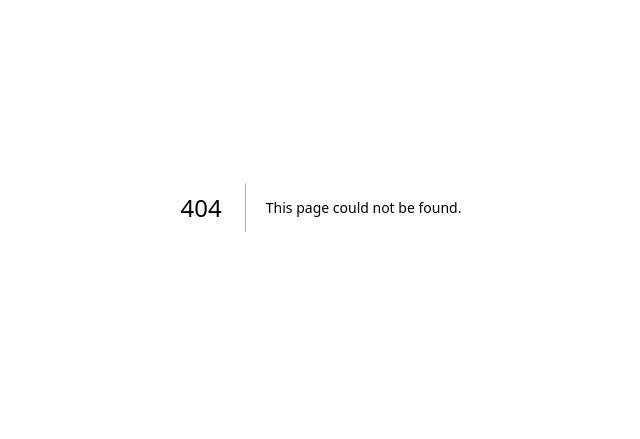
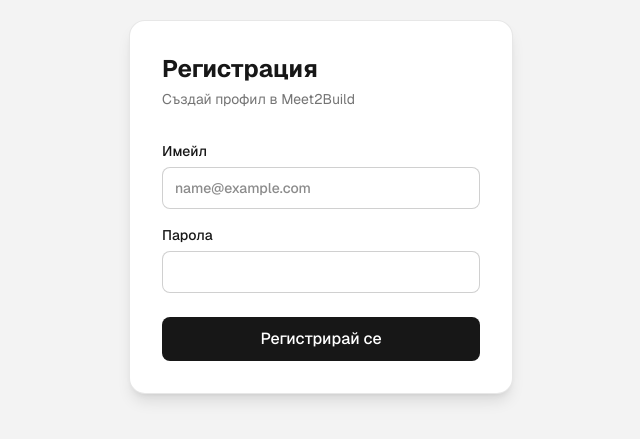
Before and after one commit to meet2build-team/meet2build, a Next.js app: page /register in a window 1280 px wide. Before the commit this address had no page. Shown: the part 193-632 px from the top of the page, without its empty margins (319-959 px from the left). Built offline with nearby package versions, Linux system fonts and the light colour scheme.

Commit message:
feat(auth): add the registration screen (#31)

```diff
--- /dev/null
+++ b/src/app/register/page.tsx
@@ -0,0 +1,19 @@
+import type { Metadata } from "next";
+import { RegisterForm } from "@/components/auth/register-form";
+
+export const metadata: Metadata = {
+  title: "Регистрация | Meet2Build",
+};
+
+export default function RegisterPage() {
+  return (
+    <main className="flex min-h-screen items-center justify-center bg-foreground/5 px-4 font-sans">
+      <div className="w-full max-w-sm rounded-2xl border border-foreground/10 bg-background p-8 shadow-lg">
+        <h1 className="text-2xl font-bold">Регистрация</h1>
+        <p className="mt-1 text-sm text-foreground/60">Създай профил в Meet2Build</p>
+
+        <RegisterForm />
+      </div>
+    </main>
+  );
+}
--- /dev/null
+++ b/src/components/auth/register-form.tsx
@@ -0,0 +1,108 @@
+"use client";
+
+import { useState } from "react";
+import { useRouter } from "next/navigation";
+import { checkCredentials } from "@/lib/credentials";
+import { translateApiError } from "@/lib/error-messages";
+
+export function RegisterForm() {
+  const router = useRouter();
+  const [email, setEmail] = useState("");
+  const [password, setPassword] = useState("");
+  const [error, setError] = useState("");
+  const [notice, setNotice] = useState("");
+  const [isSending, setIsSending] = useState(false);
+
+  async function handleSubmit() {
+    const trimmedEmail = email.trim();
+    const problem = checkCredentials(trimmedEmail, password);
+    if (problem) {
+      setError(problem);
+      return;
+    }
+
+    setError("");
+    setNotice("");
+    setIsSending(true);
+
+    try {
+      const response = await fetch("/api/auth/sign-up", {
+        method: "POST",
+        headers: { "Content-Type": "application/json" },
+        body: JSON.stringify({ email: trimmedEmail, password }),
+      });
+
+      if (response.status === 202) {
+        // When email confirmation is off, the user is already signed in.
+        const me = await fetch("/api/me");
+        if (me.ok) {
+          router.push("/projects");
+          return;
+        }
+        setNotice("Ако имейлът е нов, ще получиш писмо с линк за потвърждение. Отвори го и после влез.");
+      } else {
+        const body = await response.json().catch(() => null);
+        setError(translateApiError(body?.error));
+      }
+    } catch {
+      setError("Няма връзка със сървъра. Опитай пак.");
+    }
+
+    setIsSending(false);
+  }
+
+  return (
+    <form
+      noValidate
+      onSubmit={(event) => {
+        event.preventDefault();
+        handleSubmit();
+      }}
+      className="mt-8 flex flex-col gap-4"
+    >
+      <label className="flex flex-col gap-1.5 text-sm font-medium">
+        Имейл
+        <input
+          type="email"
+          name="email"
+          autoComplete="email"
+          value={email}
+          onChange={(event) => setEmail(event.target.value)}
+          placeholder="name@example.com"
+          className="rounded-lg border border-foreground/20 bg-background px-3 py-2.5 outline-none focus:border-foreground focus:ring-2 focus:ring-foreground/10"
+        />
+      </label>
+      <label className="flex flex-col gap-1.5 text-sm font-medium">
+        Парола
+        <input
+          type="password"
+          name="password"
+          autoComplete="new-password"
+          value={password}
+          onChange={(event) => setPassword(event.target.value)}
+          className="rounded-lg border border-foreground/20 bg-background px-3 py-2.5 outline-none focus:border-foreground focus:ring-2 focus:ring-foreground/10"
+        />
+      </label>
+
+      {error !== "" && (
+        <p role="alert" className="rounded-lg bg-red-500/10 px-3 py-2 text-sm text-red-600">
+          {error}
+        </p>
+      )}
+
+      {notice !== "" && (
+        <p role="status" className="rounded-lg bg-green-500/10 px-3 py-2 text-sm text-green-700">
+          {notice}
+        </p>
+      )}
+
+      <button
+        type="submit"
+        disabled={isSending}
+        className="mt-2 rounded-lg bg-foreground py-2.5 font-medium text-background transition hover:bg-foreground/85 disabled:cursor-not-allowed disabled:opacity-60"
+      >
+        {isSending ? "Регистриране..." : "Регистрирай се"}
+      </button>
+    </form>
+  );
+}
```
